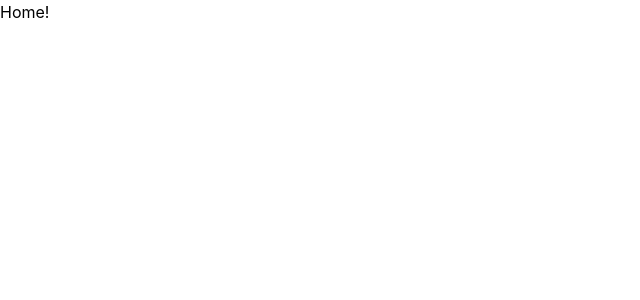
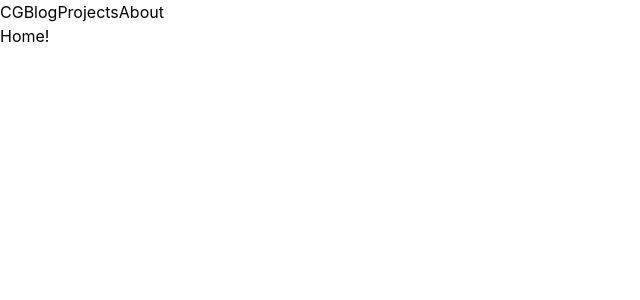
Before and after one commit to hummingbirdcreative/cg_portfolio, a React (Create React App) app: page / in a window 1280 px wide. Shown: the top 300 px of the page, without its empty margins (0-640 px from the left). Built offline with nearby package versions, Linux system fonts and the light colour scheme.

Commit message:
navbar initialized

```diff
--- a/src/App.js
+++ b/src/App.js
@@ -4,11 +4,12 @@ import About from "./components/About";
 import SinglePost from "./components/SinglePost";
 import Post from "./components/Post";
 import Project from "./components/Project";
-
+import NavBar from "./components/NavBar";
 
 function App() {
   return (
     <Router>
+      <NavBar />
       <Routes>
         <Route element={<Home />} path='/' />
         <Route element={<About />} path='/about' />
--- a/src/components/NavBar.js
+++ b/src/components/NavBar.js
@@ -1,8 +1,26 @@
-import React from 'react'
+import React from 'react';
+import { NavLink } from "react-router-dom";
 
 const NavBar = () => {
   return (
-    <div><h1>NavBar</h1></div>
+    <header>
+        <div>
+            <nav>
+                <NavLink to="/" exact>
+                    CG
+                </NavLink>
+                <NavLink to="/post">
+                    Blog
+                </NavLink>
+                <NavLink to="/project">
+                    Projects
+                </NavLink>
+                <NavLink to="/about">
+                    About
+                </NavLink>
+            </nav>
+        </div>
+    </header>
   )
 }
 
```
